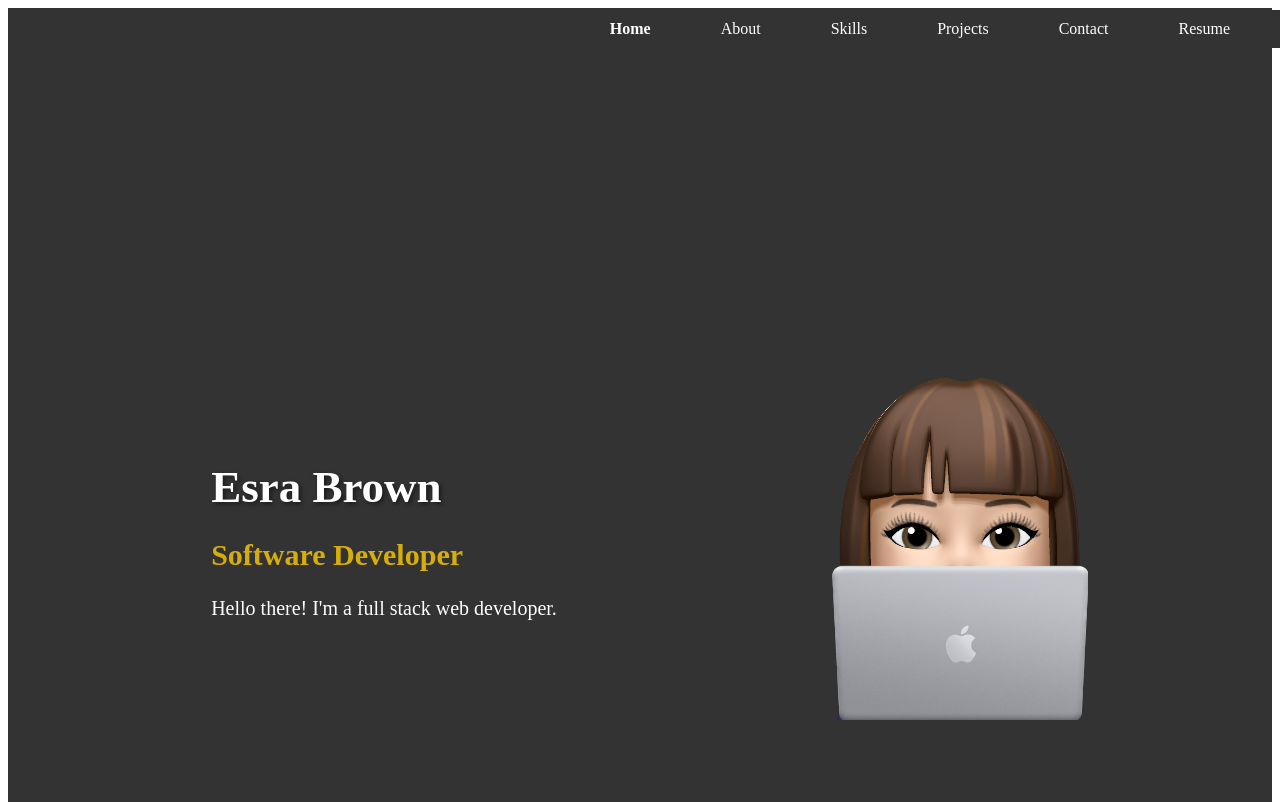
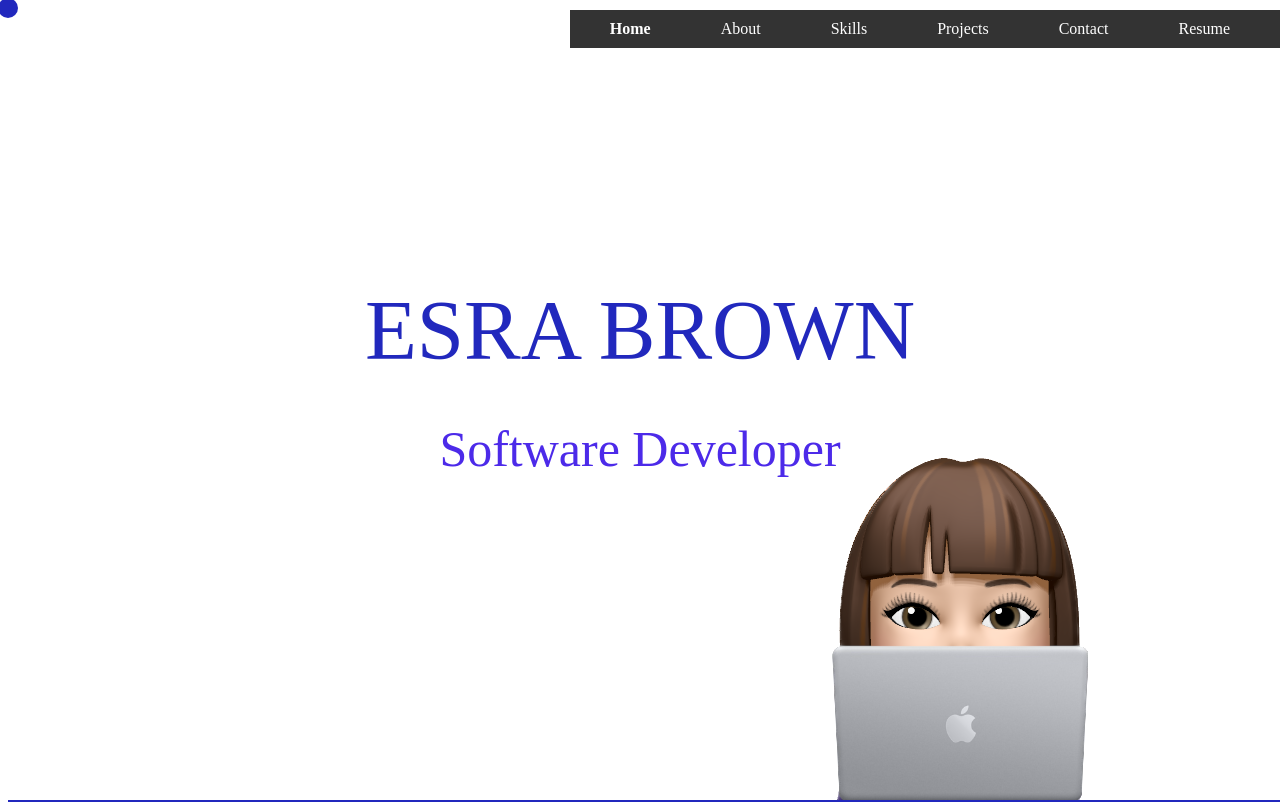
Before and after one commit to esrabrown/esrabrown.github.io, an Angular app: page /home in a window 1280 px wide. Shown: the top 802 px of the page. Built offline with nearby package versions, Linux system fonts and the light colour scheme.

Commit message:
changed style

```diff
--- a/angular.json
+++ b/angular.json
@@ -87,7 +87,8 @@
               "src/assets"
             ],
             "styles": [
-              "src/styles.css"
+              "src/styles.css",
+              "https://fonts.googleapis.com/css2?family=Inter:wght@400;800&display=swap"
             ],
             "scripts": []
           }
--- a/package.json
+++ b/package.json
@@ -19,11 +19,13 @@
     "@angular/platform-browser-dynamic": "^16.0.0",
     "@angular/router": "^16.0.0",
     "@types/three": "^0.153.0",
+    "gsap": "^3.12.2",
     "rxjs": "~7.8.0",
     "simplex-noise": "^4.0.1",
     "three": "^0.154.0",
     "three-orbitcontrols": "^2.110.3",
     "three-stdlib": "^2.23.13",
+    "threejs-toys": "^0.0.8",
     "tslib": "^2.3.0",
     "zone.js": "~0.13.0"
   },
@@ -32,6 +34,7 @@
     "@angular/cli": "~16.0.0",
     "@angular/compiler-cli": "^16.0.0",
     "@types/jasmine": "~4.3.0",
+    "google-fonts-webpack-plugin": "^0.4.4",
     "jasmine-core": "~4.6.0",
     "karma": "~6.4.0",
     "karma-chrome-launcher": "~3.2.0",
--- a/src/app/home/home.component.css
+++ b/src/app/home/home.component.css
@@ -1,60 +1,99 @@
-.header {
+body {
+  font-family: Montserrat, sans-serif;
+  font-weight: 900;
+
+  &, * {
+    cursor: none;
+  }
+}
+
+.shapes {
+  position: relative;
+  height: 100vh;
+  width: 100vw;
+  background: #2128bd;
+  overflow: hidden;
+}
+
+.shape {
+  will-change: transform;
   position: absolute;
-  bottom: 20%;
-  left: 30%;
-  transform: translateX(-50%);
+  border-radius: 50%;
+
+}
+.shape.shape-1 {
+  background: #005ffe;
+  width: 650px;
+  height: 650px;
+  margin: -325px 0 0 -325px;
+}
+
+.shape.shape-2 {
+  background: #ffe5e3;
+  width: 440px;
+  height: 440px;
+  margin: -220px 0 0 -220px;
+}
+
+.shape.shape-3 {
+  background: #ffcc57;
+  width: 270px;
+  height: 270px;
+  margin: -135px 0 0 -135px;
+}
+
+.content {
+  top: 0;
+  left: 0;
+  position: absolute;
+  display: flex;
+  flex-direction: column; /* Added */
+  justify-content: center;
+  align-items: center;
+  height: 100vh;
+  width: 100vw;
+  background: white;
+  mix-blend-mode: screen;
+}
+
+h1 {
+  font-size: 85px;
+  font-weight: 200;
+  color: #000;
+  margin: 0;
+  text-align: center;
+}
+
+h2 {
+  font-size: 50px;
+  font-weight: 200;
+  color: rgb(49, 2, 171);
   text-align: justify;
 }
 
-.header__title {
-  font-size: 45px;
-  color: #fff;
-  font-weight: bold;
-  margin-bottom: 20px;
-  text-shadow: 2px 2px 4px rgba(0, 0, 0, 0.5);
+.cursor {
+  position: fixed;
+  background: #2128bd;
+  width: 20px;
+  height: 20px;
+  margin: -10px 0 0 -10px;
+  border-radius: 50%;
+  will-change: transform;
+  user-select: none;
+  pointer-events: none;
+  z-index: 10000;
 }
 
-  .header__subtitle {
-    color: #ffcc00;
-    font-size: 30px;
-    font-weight: bold;
-    opacity: 0.8;
+::selection {
+  color: #fff;
+  background: #2128bd;
 }
 
-  .header__title:hover {
-    transform: scale(1.1);
-    transition: transform 0.3s ease;
-  }
-
-  .header__subtitle:hover {
-    transform: scale(1.1);
-    transition: transform 0.3s ease;
-  }
-
-  .header p{
-    font-size: 20px;
-    color: #fff;
-  }
-
-
-  .myDIV {
-    padding: 50%;
-    z-index: -1;
-    animation: mymove 5s infinite;
-   }
-
-   @keyframes mymove {
-     from { background-color: #333; }
-     to { background-color: black; }
-   }
-
-
 .work_img{
-    float: right;
   position: absolute;
   display: flex;
-    bottom: 10%;
   right: 15%;
+  bottom: 0;
   max-width: 100%;
   min-height: auto;
  }
--- a/src/app/home/home.component.html
+++ b/src/app/home/home.component.html
@@ -1,13 +1,19 @@
-<div class="container">
-  <div class="work_img">
-    <img src="assets/work.png" alt="esra work">
-  </div>
 
-  <div class="header">
-    <h1 class="header__title">Esra Brown</h1>
-    <h2 class="header__subtitle">Software Developer</h2>
-    <p>Hello there! I'm a full stack web developer.</p>
-  </div>
+<div class="cursor"></div>
 
-  <div class="myDIV"></div>
+<div class="shapes">
+  <div class="shape shape-1"></div>
+  <div class="shape shape-2"></div>
+  <div class="shape shape-3"></div>
 </div>
+
+<div class="content">
+  <h1>ESRA BROWN</h1>
+  <h2>Software Developer</h2>
+</div>
+
+
+
+<div class="work_img">
+  <img src="assets/work.png" alt="esra work">
+</div>
--- a/src/app/home/home.component.ts
+++ b/src/app/home/home.component.ts
@@ -1,10 +1,31 @@
-import { Component } from '@angular/core';
+import { Component, OnInit } from '@angular/core';
+import { gsap } from 'gsap';
+
 
 @Component({
   selector: 'app-home',
   templateUrl: './home.component.html',
   styleUrls: ['./home.component.css']
 })
-export class HomeComponent {
+export class HomeComponent implements OnInit {
 
+  constructor() { }
+
+  ngOnInit(): void {
+    document.body.addEventListener("mousemove", (evt: MouseEvent) => {
+      const mouseX = evt.clientX;
+      const mouseY = evt.clientY;
+
+      gsap.set(".cursor", {
+        x: mouseX,
+        y: mouseY
+      });
+
+      gsap.to(".shape", {
+        x: mouseX,
+        y: mouseY,
+        stagger: -0.1
+      });
+    });
+  }
 }
--- a/src/app/projects/projects.component.css
+++ b/src/app/projects/projects.component.css
@@ -0,0 +1,82 @@
+body {
+  font-family: Montserrat, sans-serif;
+  font-weight: 900;
+
+  &, * {
+    cursor: none;
+  }
+}
+
+.shapes {
+  position: relative;
+  height: 100vh;
+  width: 100vw;
+  background: #2128bd;
+  overflow: hidden;
+}
+
+.shape {
+  will-change: transform;
+  position: absolute;
+  border-radius: 50%;
+
+}
+.shape.shape-1 {
+  background: #005ffe;
+  width: 650px;
+  height: 650px;
+  margin: -325px 0 0 -325px;
+}
+
+.shape.shape-2 {
+  background: #ffe5e3;
+  width: 440px;
+  height: 440px;
+  margin: -220px 0 0 -220px;
+}
+
+.shape.shape-3 {
+  background: #ffcc57;
+  width: 270px;
+  height: 270px;
+  margin: -135px 0 0 -135px;
+}
+
+.content {
+  top: 0;
+  left: 0;
+  position: absolute;
+  display: flex;
+  justify-content: center;
+  align-items: center;
+  height: 100vh;
+  width: 100vw;
+  background: #fff;
+  mix-blend-mode: screen;
+}
+
+h1 {
+  font-size: 100px;
+  font-weight: 200;
+  color: #000;
+  margin: 0;
+  text-align: center;
+}
+
+.cursor {
+  position: fixed;
+  background: #2128bd;
+  width: 20px;
+  height: 20px;
+  margin: -10px 0 0 -10px;
+  border-radius: 50%;
+  will-change: transform;
+  user-select: none;
+  pointer-events: none;
+  z-index: 10000;
+}
+
+::selection {
+  color: #fff;
+  background: #2128bd;
+}
--- a/src/app/projects/projects.component.html
+++ b/src/app/projects/projects.component.html
@@ -1 +1,11 @@
-<p>projects works!</p>
+<div class="cursor"></div>
+
+<div class="shapes">
+  <div class="shape shape-1"></div>
+  <div class="shape shape-2"></div>
+  <div class="shape shape-3"></div>
+</div>
+
+<div class="content">
+  <h1>Hello there!</h1>
+</div>
--- a/src/app/projects/projects.component.ts
+++ b/src/app/projects/projects.component.ts
@@ -1,10 +1,30 @@
-import { Component } from '@angular/core';
+import { Component, OnInit } from '@angular/core';
+import { gsap } from 'gsap';
 
 @Component({
   selector: 'app-projects',
   templateUrl: './projects.component.html',
   styleUrls: ['./projects.component.css']
 })
-export class ProjectsComponent {
+export class ProjectsComponent implements OnInit {
 
+  constructor() { }
+
+  ngOnInit(): void {
+    document.body.addEventListener("mousemove", (evt: MouseEvent) => {
+      const mouseX = evt.clientX;
+      const mouseY = evt.clientY;
+
+      gsap.set(".cursor", {
+        x: mouseX,
+        y: mouseY
+      });
+
+      gsap.to(".shape", {
+        x: mouseX,
+        y: mouseY,
+        stagger: -0.1
+      });
+    });
+  }
 }
```
Also changed, not shown: google-fonts.config.js (added), 1 other file (tests, documents, lock files or other folders). Lines whose indentation alone changed are shown as unchanged.
